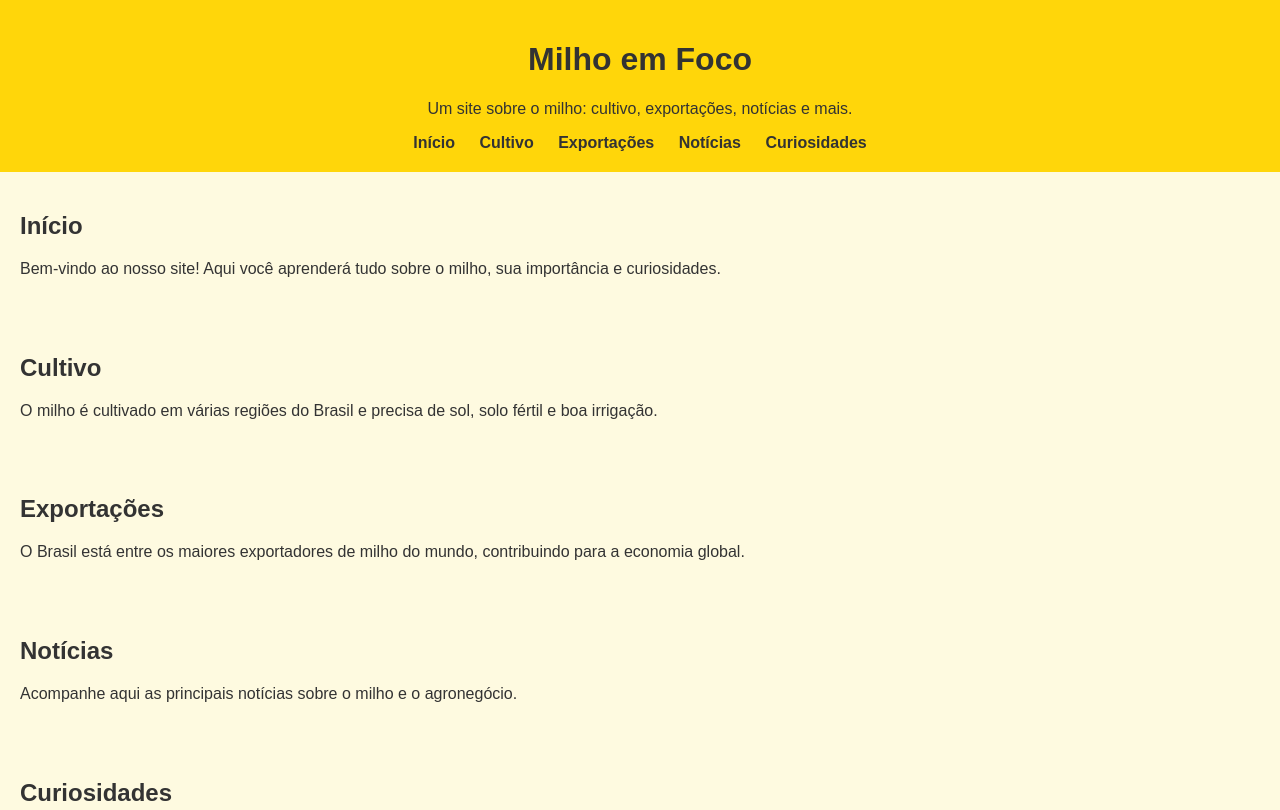
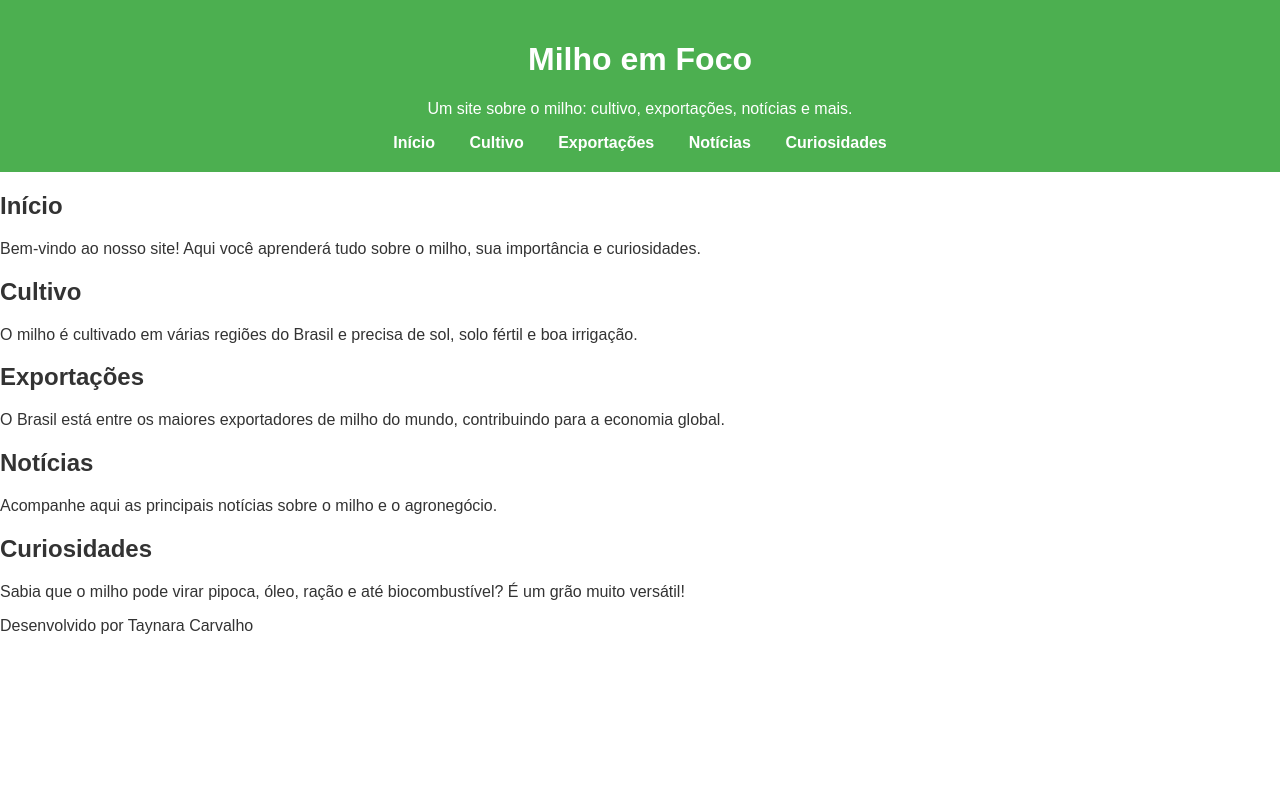
Before and after one commit to taynaracarvalho15/MILHO_EM_FOCO-Agrinho2025, a plain HTML site: page index.html in a window 1280 px wide. Shown: the top 810 px of the page. Drawn offline with Linux system fonts and the light colour scheme.

Commit message:
Update style.css

```diff
--- a/style.css
+++ b/style.css
@@ -1,30 +1,20 @@
 body {
   font-family: Arial, sans-serif;
-  background-color: #fefae0;
+  margin: 0;
+  background-color: #ffffff;
   color: #333;
-  margin: 0;
-  padding: 0;
 }
 
 header {
-  background-color: #ffd60a;
+  background-color: #4CAF50;
+  color: white;
   padding: 20px;
   text-align: center;
 }
 
 nav a {
-  margin: 10px;
+  color: white;
   text-decoration: none;
-  color: #333;
+  margin: 0 15px;
   font-weight: bold;
 }
-
-section {
-  padding: 20px;
-}
-
-footer {
-  background-color: #ddd;
-  text-align: center;
-  padding: 10px;
-}
```
